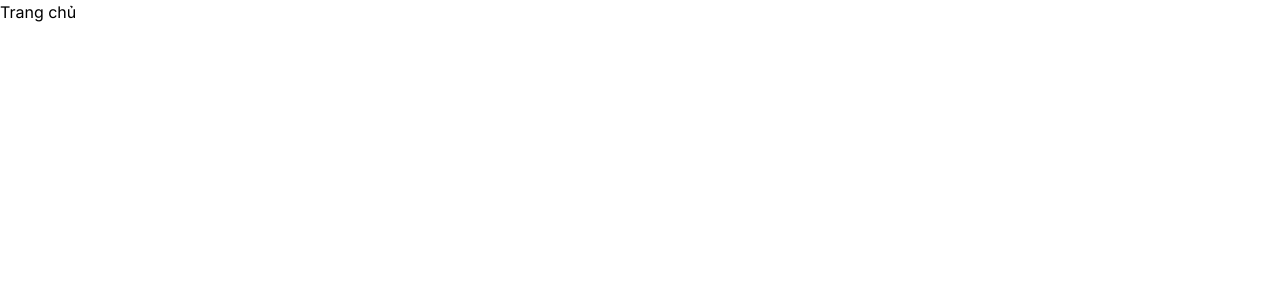
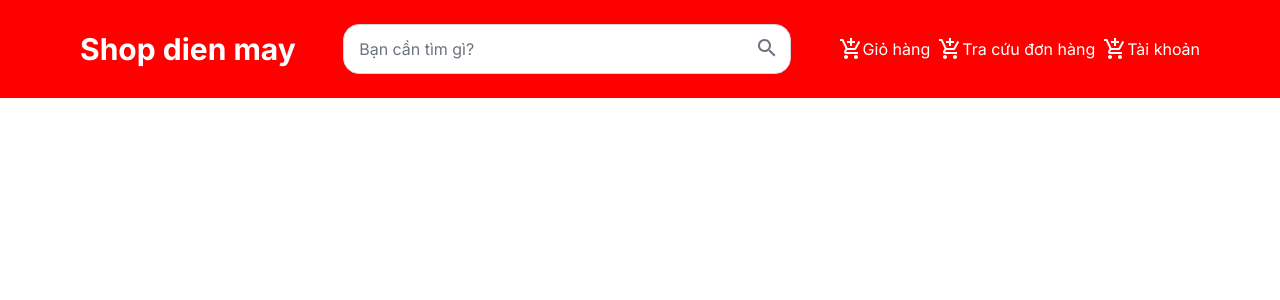
Before and after one commit to SangNear/shopdienmay, a Next.js app: page / in a window 1280 px wide. Shown: the top 300 px of the page. Built offline with nearby package versions, Linux system fonts and the light colour scheme.

Commit message:
header processing

```diff
--- a/app/(root)/layout.tsx
+++ b/app/(root)/layout.tsx
@@ -1,6 +1,7 @@
 import type { Metadata } from "next";
 import { Inter } from "next/font/google";
 import "../globals.css";
+import Head from "next/head";
 
 const inter = Inter({ subsets: ["latin"] });
 
@@ -16,6 +17,13 @@ export default function RootLayout({
 }>) {
   return (
     <html lang="en">
+      <Head>
+
+        <link
+          rel="stylesheet"
+          href="https://fonts.googleapis.com/icon?family=Material+Icons"
+        />
+      </Head>
       <body className={inter.className}>{children}</body>
     </html>
   );
--- a/app/(root)/page.tsx
+++ b/app/(root)/page.tsx
@@ -1,7 +1,9 @@
+import Header from "@/components/Header";
+
 export default function Home() {
   return (
-    <div>
-      Trang chủ
+    <div className="flex flex-col">
+      <Header />
     </div>
   )
 }
--- /dev/null
+++ b/components/Header.tsx
@@ -0,0 +1,49 @@
+"use client"
+import React, { useState } from 'react'
+import TextField from './TextField'
+import SearchIcon from '@mui/icons-material/Search';
+import AddShoppingCartIcon from '@mui/icons-material/AddShoppingCart';
+const Header = () => {
+  const [value, setValue] = useState('')
+  return (
+    <div className='md:px-16 lg:px-20 py-6 px-2 w-full bg-[#fe0000] flex justify-between max-md:flex-col gap-4'>
+      <div className='flex justify-between items-center w-full'>
+        <h1 className='font-bold text-white text-3xl max-sm:text-xl'>Shop dien may</h1>
+        <div className='w-[40%] relative flex items-center max-md:hidden'>
+          <TextField
+            label='Bạn cần tìm gì?'
+            onChange={(e) => setValue(e.target.value)}
+            value={value}
+          />
+          <SearchIcon className='absolute text-gray-500 top-3 right-3 text-3xl cursor-pointer hover:text-[#fe0000] transition-all' />
+        </div>
+        <div className='flex items-center gap-2'>
+          <div className='flex  text-white'>
+            <AddShoppingCartIcon />
+            <span>Giỏ hàng</span>
+          </div>
+          <div className='flex  text-white'>
+            <AddShoppingCartIcon />
+            <span>Tra cứu đơn hàng</span>
+          </div>
+          <div className='flex  text-white'>
+            <AddShoppingCartIcon />
+            <span>Tài khoản</span>
+          </div>
+        </div>
+      </div>
+      <div className=' relative flex items-center md:hidden w-full'>
+        <TextField
+          label='Bạn cần tìm gì?'
+          onChange={(e) => setValue(e.target.value)}
+          value={value}
+        />
+        <SearchIcon className='absolute text-gray-500 top-3 right-3 text-3xl cursor-pointer hover:text-[#fe0000] transition-all' />
+      </div>
+
+
+    </div>
+  )
+}
+
+export default Header
--- /dev/null
+++ b/components/TextField.tsx
@@ -0,0 +1,29 @@
+import { ChangeEventHandler } from "react"
+
+
+interface TextFieldProps {
+    label: string
+    value: string
+    onChange: ChangeEventHandler<HTMLInputElement>
+}
+
+const TextField = ({ label, value, onChange }: TextFieldProps) => {
+    return (
+        <div className='relative w-full'>
+            <input
+                type='text'
+                value={value}
+                onChange={onChange}
+                className='rounded-2xl py-3 px-4 w-full border border-gray-300 focus:border-[#fe0000] focus:ring-0 focus:outline-none peer'
+                required
+            />
+            <label className={`absolute left-4 top-1/2 transform -translate-y-1/2 transition-all duration-200 ease-in
+              ${value ? '-top-1 text-xs text-white' : 'text-gray-500'}
+              peer-focus:-top-1 peer-focus:text-xs peer-focus:text-white whitespace-nowrap`}>
+                {label}
+            </label>
+        </div>
+    )
+}
+
+export default TextField
```
Also changed, not shown: package.json (+11 -4 lines), 2 other files (tests, documents, lock files or other folders).
